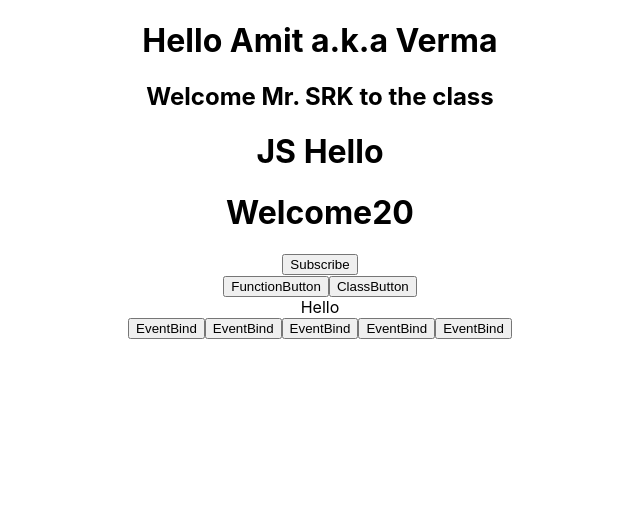
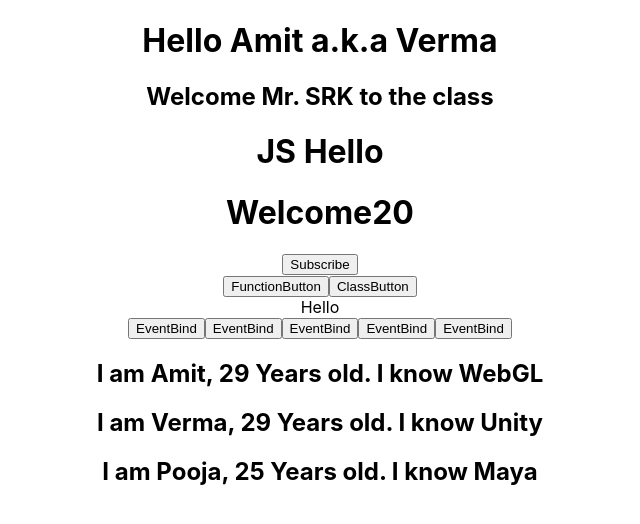
Before and after one commit to amitukind/myReact, a React (Create React App) app in the folder hello-world/: page / in a window 1280 px wide. Shown: the top 524 px of the page, without its empty margins (320-960 px from the left). Built offline with nearby package versions, Linux system fonts and the light colour scheme.

Commit message:
Lists Rendering, Keys and .map

```diff
--- a/hello-world/src/App.js
+++ b/hello-world/src/App.js
@@ -7,6 +7,7 @@
 import FunctionClick from "./components/FunctionClick";
 import ClassClick from "./components/ClassClick";
 import EventBind from "./components/EventBind";
+import NameList from "./components/NameList";
 
 class App extends Component {
   render() {
@@ -19,6 +20,7 @@
         <FunctionClick />
         <ClassClick />
         <EventBind />
+        <NameList></NameList>
       </div>
     );
   }
--- /dev/null
+++ b/hello-world/src/components/NameList.js
@@ -0,0 +1,17 @@
+import React from "react";
+import Person from "./Person";
+
+const NameList = () => {
+  const persons = [
+    { id: 1, name: "Amit", age: 29, skill: "WebGL" },
+    { id: 2, name: "Verma", age: 29, skill: "Unity" },
+    { id: 3, name: "Pooja", age: 25, skill: "Maya" },
+  ];
+  // Key is a special prop to uniquely identify it cannot be accessed directly will give undefined
+  const personList = persons.map((person) => (
+    <Person key={person.id} person={person}></Person>
+  ));
+  return personList;
+};
+
+export default NameList;
--- /dev/null
+++ b/hello-world/src/components/Person.js
@@ -0,0 +1,13 @@
+import React from "react";
+
+const Person = ({ person }) => {
+  return (
+    <div>
+      <h2>
+        I am {person.name}, {person.age} Years old. I know {person.skill}
+      </h2>
+    </div>
+  );
+};
+
+export default Person;
```
